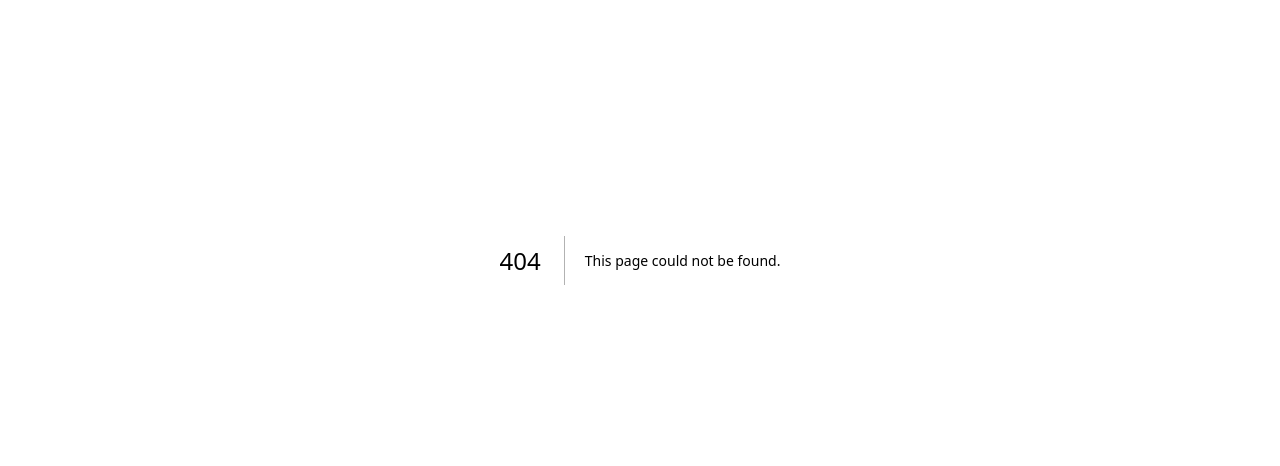
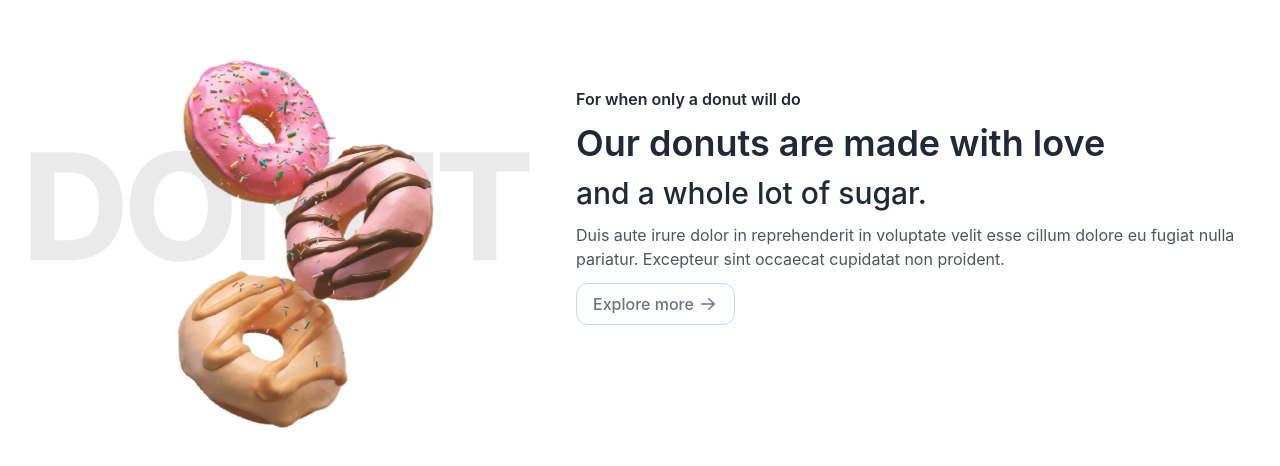
Before and after one commit to leticiaanobre/donuts_store, a Next.js app: page /sales in a window 1280 px wide. Before the commit this address had no page. Shown: the part 140-606 px from the top of the page. Built offline with nearby package versions, Linux system fonts and the light colour scheme.

Commit message:
✨ feat: created sales section

```diff
--- /dev/null
+++ b/src/pages/sales/index.tsx
@@ -0,0 +1,39 @@
+import Image from 'next/image'
+
+const Sales = () => {
+    return (
+        <section className="py-14" id='sobre'>
+            <div className="flex flex-col px-4 justify-center items-center gap-14 max-w-screen-xl mx-auto md:px-8">
+                <div className="items-center rounded-lg gap-x-12 sm:px-4 md:px-0 lg:flex">
+                    <div className='flex flex-col items-center justify-center px-4'>
+                        <div className="relative z-50 flex-1 sm:hidden lg:block">
+                            <Image src="/donutssale3.svg" width={500} height={200} alt="" />
+                        </div>
+                        <div className="absolute">
+                            <Image src="/DONUT.svg" width={500} height={200} alt="" />
+                        </div>
+                    </div>
+                    <div className="max-w-xl px-4 space-y-3 mt-6 sm:px-0 md:mt-0 lg:max-w-2xl">
+                        <h3 className="text-gray-800 font-semibold">
+                            For when only a donut will do
+                        </h3>
+                        <p className="text-gray-800 text-3xl font-semibold sm:text-4xl">
+                            Our donuts are made with love
+                        </p>
+                        <p className="text-gray-800 text-2xl font-medium sm:text-3xl">and a whole lot of sugar.</p>
+                        <p className="mt-3 text-gray-600">
+                            Duis aute irure dolor in reprehenderit in voluptate velit esse cillum dolore eu fugiat nulla pariatur. Excepteur sint occaecat cupidatat non proident.
+                        </p>
+                        <a href="javascript:void(0)" className="inline-flex border border-blue-200 rounded-xl py-2 px-4 gap-x-1 items-center text-gray-500 hover:text-orange-600 hover:border-orange-600 duration-150 font-medium">
+                            Explore more
+                            <svg xmlns="http://www.w3.org/2000/svg" viewBox="0 0 20 20" fill="currentColor" className="w-5 h-5">
+                                <path fillRule="evenodd" d="M3 10a.75.75 0 01.75-.75h10.638L10.23 5.29a.75.75 0 111.04-1.08l5.5 5.25a.75.75 0 010 1.08l-5.5 5.25a.75.75 0 11-1.04-1.08l4.158-3.96H3.75A.75.75 0 013 10z" clipRule="evenodd" />
+                            </svg>
+                        </a>
+                    </div>
+                </div>
+            </div>
+        </section>
+    )
+}
+export default Sales;
```
